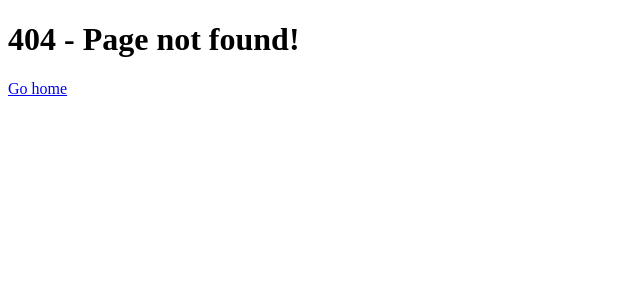
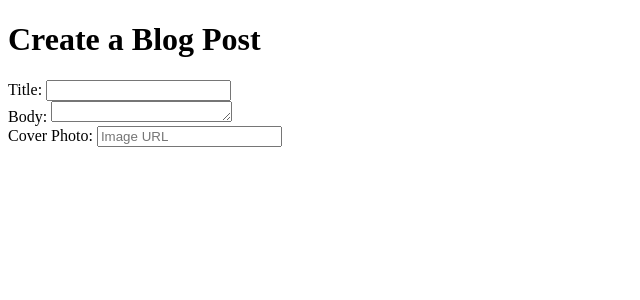
Before and after one commit to JethroF22/blogosphere, a React app: page /blog/createPost in a window 1280 px wide. Before the commit this address had no page. Shown: the top 300 px of the page, without its empty margins (0-640 px from the left). Built offline with nearby package versions, Linux system fonts and the light colour scheme.

Commit message:
Create `blog/createPost` route

```diff
--- a/src/routes/AppRouter.jsx
+++ b/src/routes/AppRouter.jsx
@@ -5,6 +5,7 @@ import HomePage from "../components/HomePage";
 import Error404 from "../components/Error404";
 import RegistrationPage from "../components/RegistrationPage";
 import LoginPage from "../components/LoginPage";
+import CreateBlogPostPage from "../components/CreateBlogPostPage";
 
 const AppRouter = () => {
   return (
@@ -14,6 +15,7 @@ const AppRouter = () => {
           <Route exact path="/" component={HomePage} />
           <Route path="/register" component={RegistrationPage} />
           <Route path="/login" component={LoginPage} />
+          <Route path="/blog/createPost" component={CreateBlogPostPage} />
           <Route component={Error404} />
         </Switch>
       </div>
```
